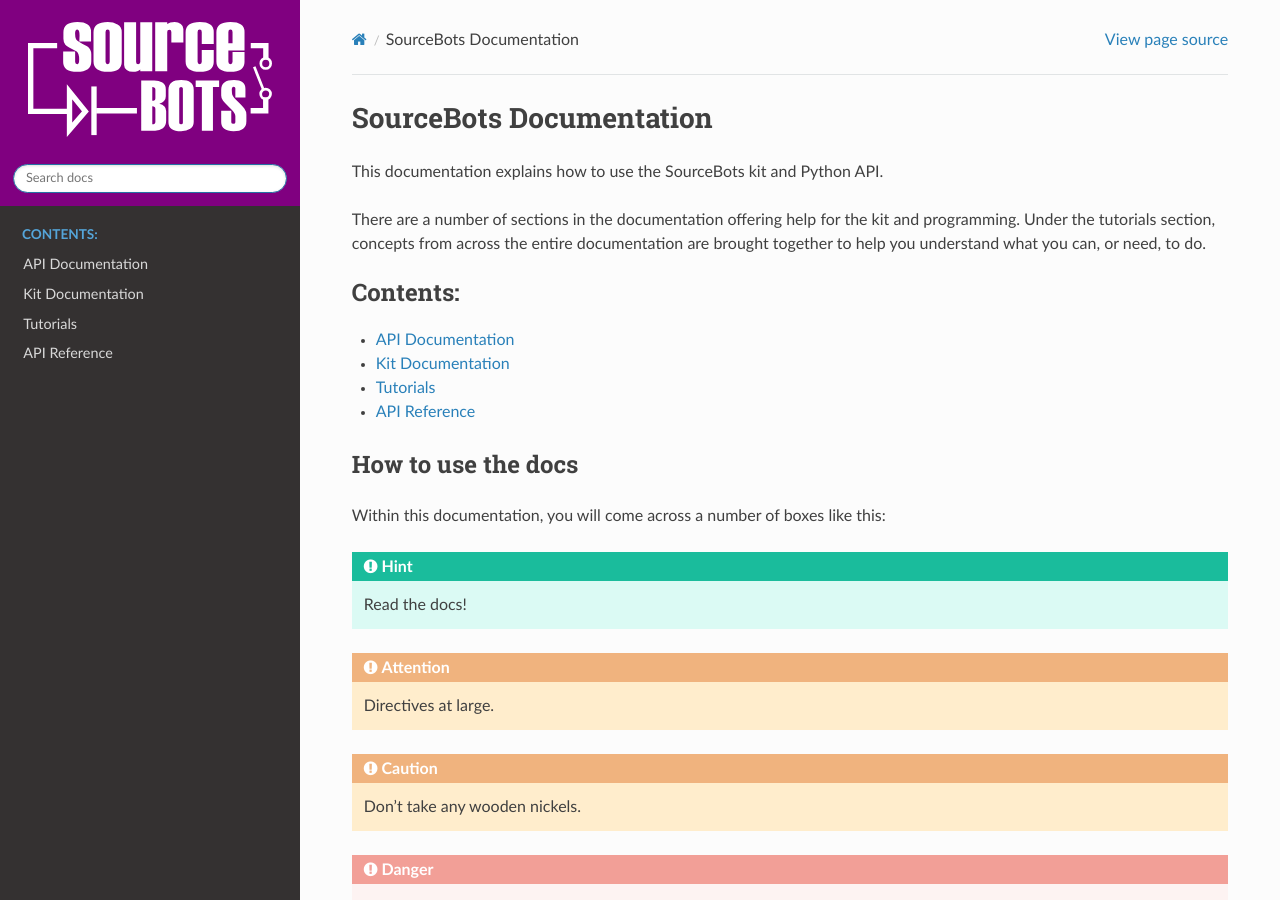
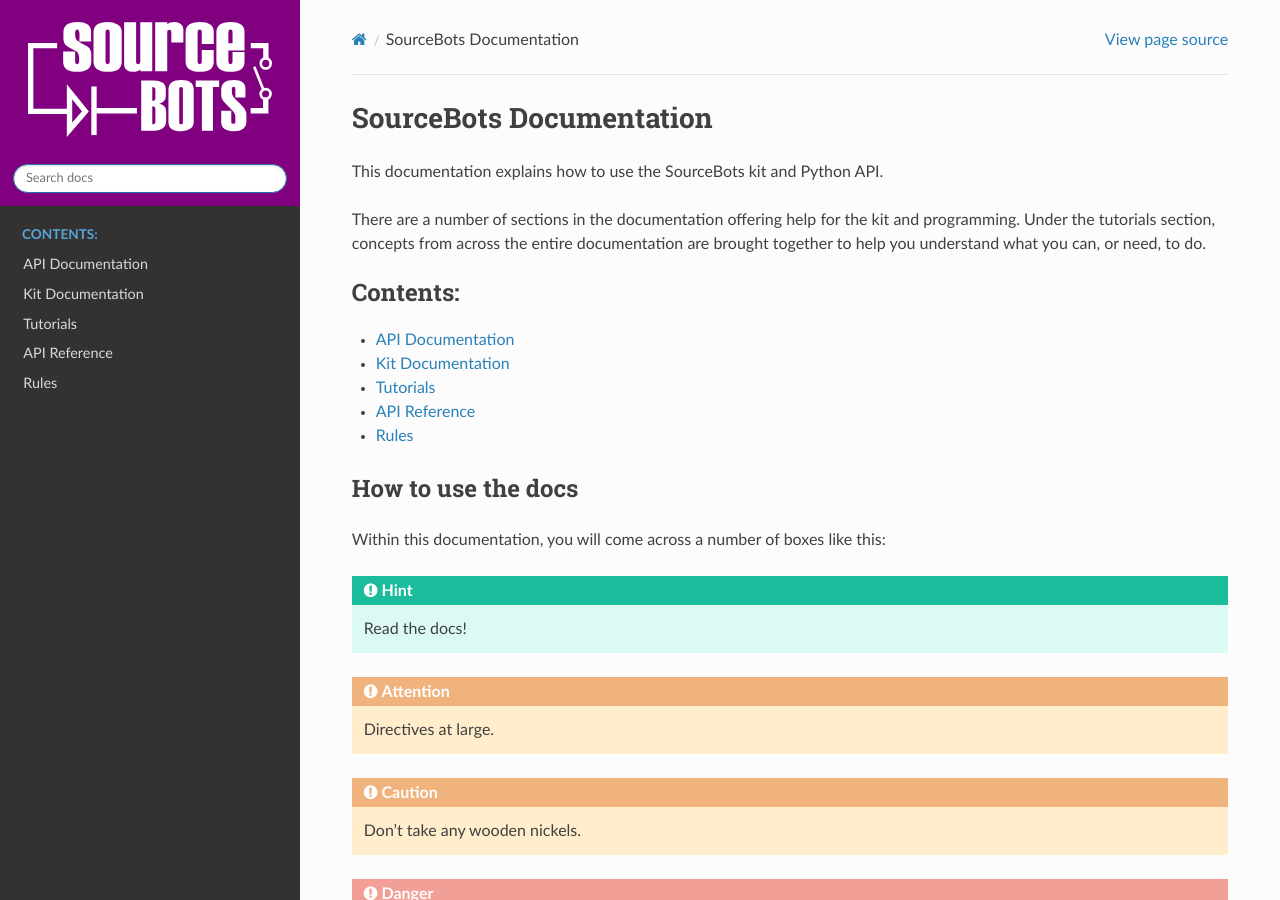
Before and after one commit to sourcebots/sbot, a Sphinx documentation site: the page built from docs/source/index.rst, in a window 1280 px wide and 900 px high. Built offline with Sphinx 7.4.7 and the Read the Docs theme 2.0.0, drawn with Linux system fonts in a browser that asks for light colours.

Commit message:
Add rules to the docs

```diff
--- a/docs/source/index.rst
+++ b/docs/source/index.rst
@@ -14,6 +14,7 @@ There are a number of sections in the documentation offering help for the kit an
    kit/index
    tutorials/index
    ref/sbot
+   rules
 
 How to use the docs
 -------------------
--- /dev/null
+++ b/docs/source/rules.rst
@@ -0,0 +1,4 @@
+Rules
+=====
+
+The game rules can be downloaded here: :download:`Scavengers <_static/rules.pdf>`.
```
Also changed, not shown: 1 other file.
